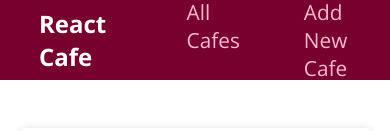
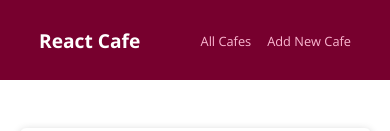
Before and after one commit to Cali909/cafeApp, a Next.js app: page / in a window 390 px wide. Shown: the top 131 px of the page. Built offline with nearby package versions, Linux system fonts and the light colour scheme.

Commit message:
add final responsiveness.

```diff
--- a/components/layout/MainNavigation.module.css
+++ b/components/layout/MainNavigation.module.css
@@ -9,7 +9,7 @@
 }
 
 .logo {
-  font-size: 1.5rem;
+  font-size: 1.2rem;
   color: white;
   font-weight: bold;
   cursor: pointer;
@@ -21,10 +21,11 @@
   padding: 0;
   display: flex;
   align-items: baseline;
+  white-space: nowrap;
 }
 
 .header li {
-  margin-left: 4rem;
+  margin-left: 1rem;
   transition: all 0.3s;
 }
 
@@ -34,7 +35,7 @@
 
 .header a {
   text-decoration: none;
-  font-size: 1.3rem;
+  font-size: 0.8rem;
   color: #fcb8d2;
   transition: all 0.3s;
 }
@@ -45,6 +46,17 @@
   color: white;
 }
 
+@media screen and (min-width: 400px) {
+  .logo {
+    font-size: 1.4rem;
+  }
+
+  .header a {
+    font-size: 1.2rem;
+    margin-left: 2rem;
+  }
+}
+
 @media screen and (min-width: 750px) {
   .logo {
     font-size: 2rem;
@@ -52,5 +64,6 @@
 
   .header a {
     font-size: 1.5rem;
+    margin-left: 4rem;
   }
 }
```
